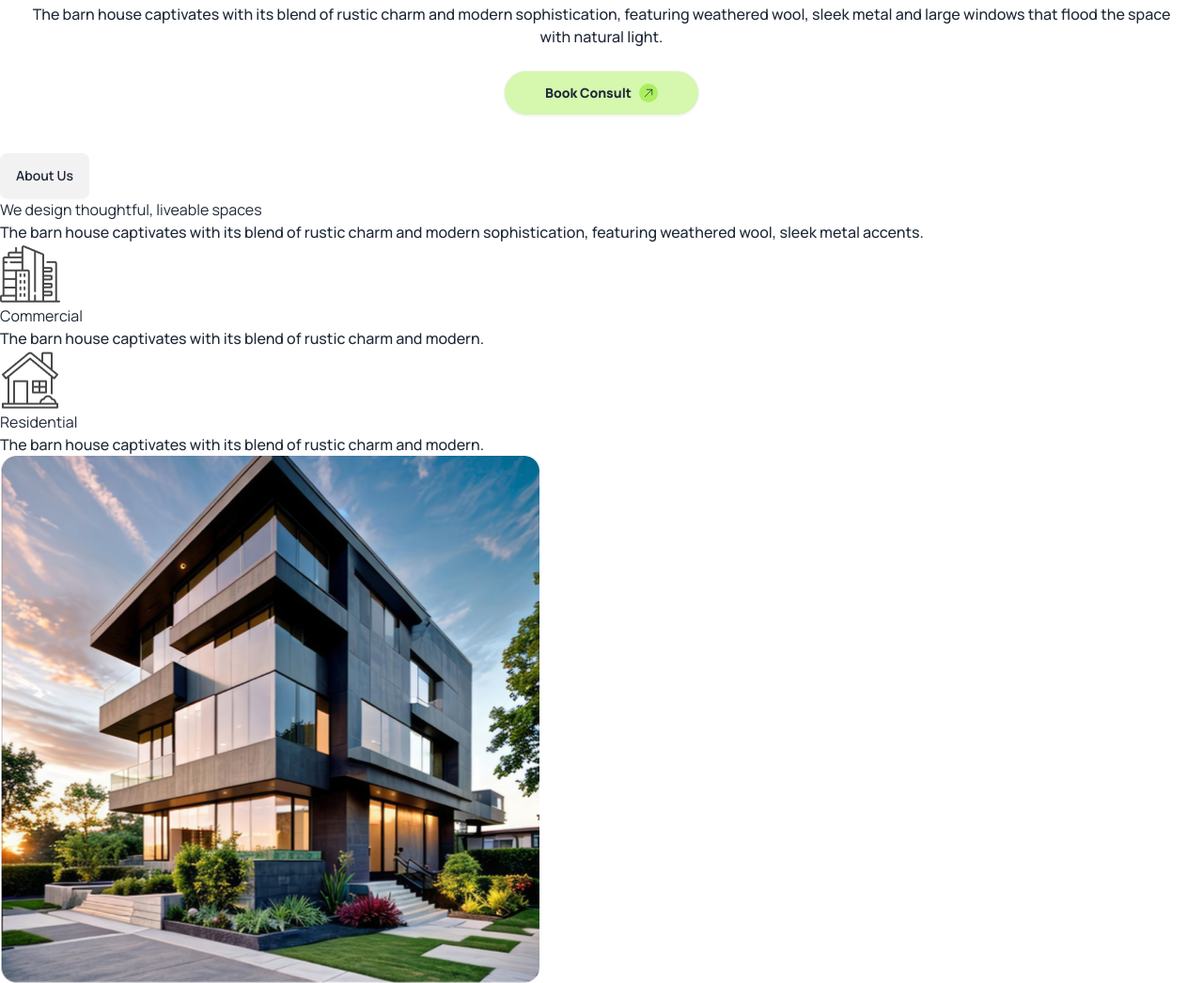
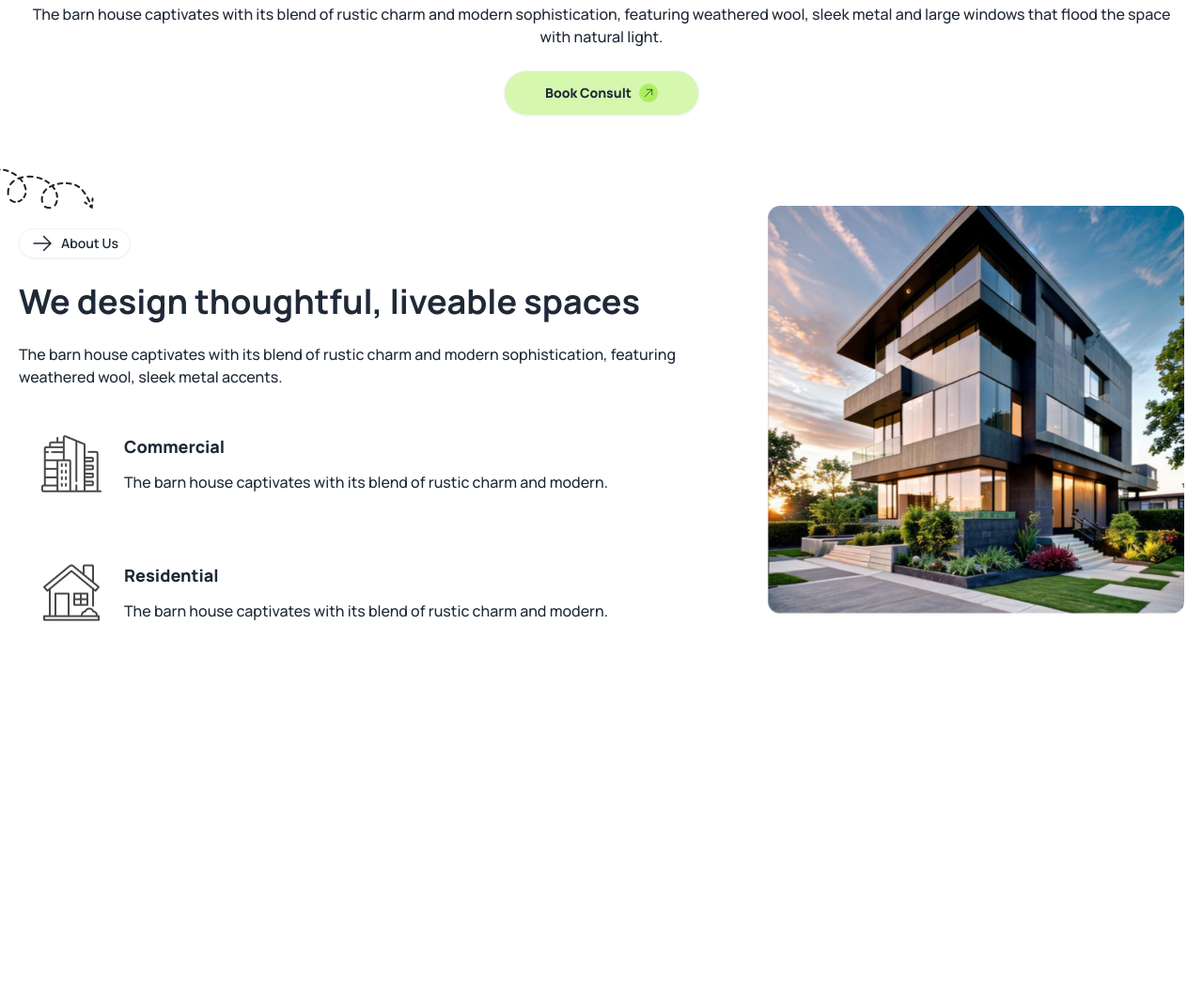
Before and after one commit to DevelopWebAdnan/assignment-03, a plain HTML site: page index.html in a window 1280 px wide. Shown: the part 615-1661 px from the top of the page at 94% size. After the commit the page ends 1398 px from the top, so only its background shows below. Drawn offline with nearby package versions, Linux system fonts and the light colour scheme.

Commit message:
completed the about us section

```diff
--- a/index.html
+++ b/index.html
@@ -112,7 +112,7 @@
               <img class="mx-auto" src="./assets/banner.png" alt="">
               <h1 class="text-6xl font-extrabold">A barn house of this design has a striking appearance</h1>
               <p class="font-medium">The barn house captivates with its blend of rustic charm and modern sophistication, featuring weathered wool, sleek metal and large windows that flood the space with natural light.</p>
-              <a class="btn mt-8 w-full md:w-52 bg-rinterio-secondary rounded-3xl font-extrabold text-sm">Book Consult
+              <a class="btn btn-block mt-8 md:w-52 bg-rinterio-secondary rounded-3xl font-extrabold text-sm">Book Consult
                 <svg xmlns="http://www.w3.org/2000/svg" fill="none" viewBox="0 0 24 24" stroke-width="1.5" stroke="currentColor" class="size-5 bg-rinterio-primary rounded-full p-1">
                 <path stroke-linecap="round" stroke-linejoin="round" d="m4.5 19.5 15-15m0 0H8.25m11.25 0v11.25" />
               </svg>
@@ -121,36 +121,42 @@
      </header>
 
      <!-- Main Section -->
-      <main>
+      <main class="md:container mx-auto">
         <!-- About Us section starts -->
-         <div>
-          <div>
+         <section class="flex flex-col md:flex-row gap-9 my-8 md:my-24 mx-5">
+
+          <div class="relative space-y-6">
             <!-- Text content -->
-             <button class="btn">About Us</button>
-             <h2>We design thoughtful, liveable spaces</h2>
-             <p class="font-medium">The barn house captivates with its blend of rustic charm and modern sophistication, featuring weathered wool, sleek metal accents.</p>
+            <img class="absolute -left-12 -top-10 hidden md:block" src="assets/Vector.png" alt="">
+             <button class="btn btn-sm bg-white rounded-3xl">
+              <svg xmlns="http://www.w3.org/2000/svg" fill="none" viewBox="0 0 24 24" stroke-width="1.5" stroke="currentColor" class="size-6">
+              <path stroke-linecap="round" stroke-linejoin="round" d="M13.5 4.5 21 12m0 0-7.5 7.5M21 12H3" />
+            </svg>
+            About Us</button>
+             <h2 class="text-4xl text-center md:text-left font-bold">We design thoughtful, liveable spaces</h2>
+             <p class=" text-center md:text-left font-medium">The barn house captivates with its blend of rustic charm and modern sophistication, featuring weathered wool, sleek metal accents.</p>
              <!-- Card 1 -->
-             <div>
+             <div class="flex gap-6 p-6 bg-white rounded-2xl">
               <div>
                 <!-- Image content -->
                  <img src="assets/commercial.png" alt="">
               </div>
               <div>
                 <!-- Text content -->
-                 <h3>Commercial</h3>
+                 <h3 class="text-lg font-extrabold mb-3">Commercial</h3>
                  <p class="font-medium">The barn house captivates with its blend of rustic charm and modern.</p>
 
               </div>
              </div>
              <!-- Card 2 -->
-             <div>
+             <div class="flex gap-6 p-6 bg-white rounded-2xl">
               <div>
                 <!-- Image content -->
                  <img src="assets/residential.png" alt="">
               </div>
               <div>
                 <!-- Text content -->
-                 <h3>Residential</h3>
+                 <h3 class="text-lg font-extrabold mb-3">Residential</h3>
                  <p class="font-medium">The barn house captivates with its blend of rustic charm and modern.</p>
 
               </div>
@@ -161,7 +167,7 @@
             <!-- Image content -->
              <img src="assets/Rectangle.png" alt="">
           </div>
-         </div>
+         </section>
 
       </main>
       <!-- Footer Section -->
```
